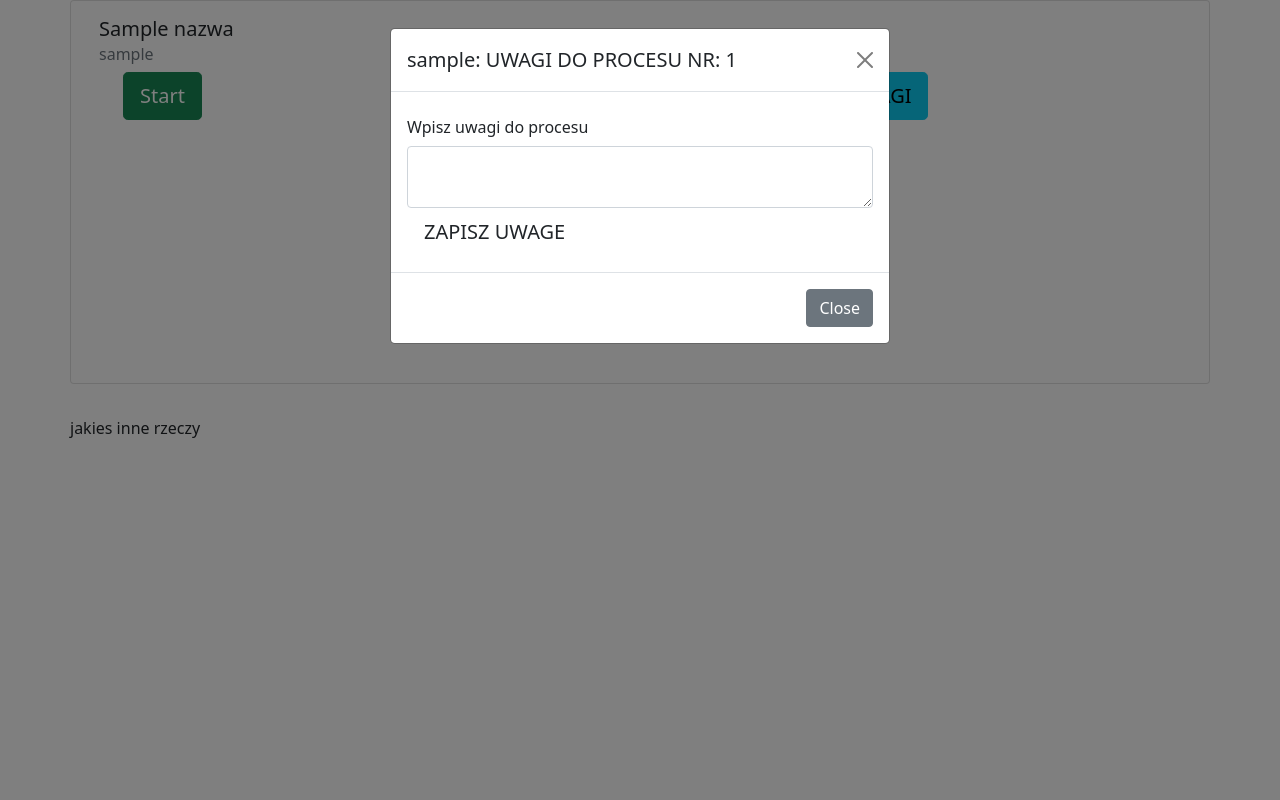
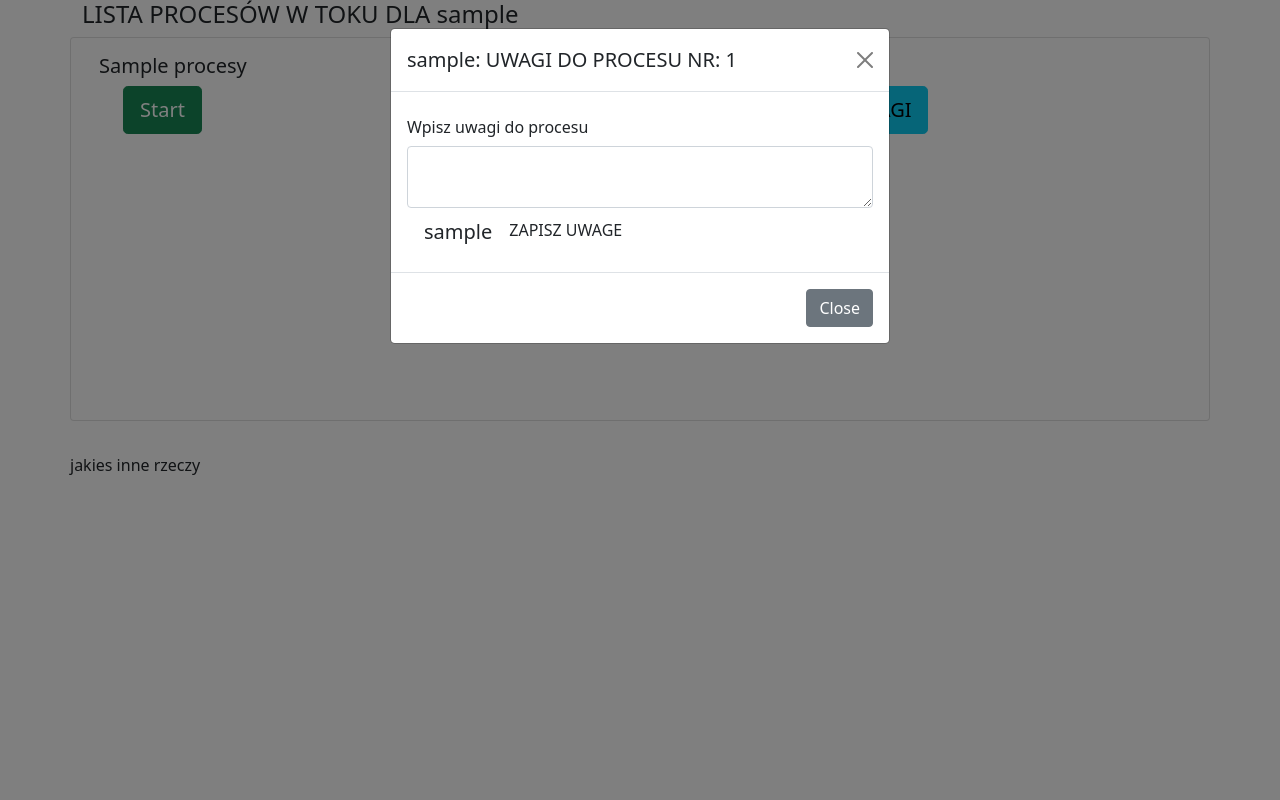
Before and after one commit to Mogarthron/Magazynier-Skaner, a Flask app: template templates/kontrola_czasu.html in a window 1280 px wide, after a click on "UWAGI". Run offline with Flask 3, Linux system fonts and the light colour scheme; the template is opened without the code that fills it: most values are stand-ins (such as "Sample title", 1, 10 or a date in 2020).

Commit message:
frontend

```diff
--- a/templates/kontrola_czasu.html
+++ b/templates/kontrola_czasu.html
@@ -2,18 +2,19 @@
 
 {% block content %}
 <div class="container">
+    <h4>LISTA PROCESÓW W TOKU DLA {{user_name}}</h4>
     <div class="row mb-3 overflow-scroll" style="height: 400px;">
         {% for i in procesy %}
         <div class="card mb-3">
             <div class="card-body">
-                <h5 class="card-title">{{i["nazwa"]}}</h5>
-                <h6 class="card-subtitle mb-2 text-muted">{{user_name}}</h6>
+                <h5 class="card-title">{{i[1]}}</h5>
+
                 <div class="container">
                     <div class="row">
 
                         <div class="col">
                             <form method="post">
-                                <button type="submit" name="start_{{loop.index}}"
+                                <button type="submit" name="start_{{i[0]}}"
                                     class="btn btn-success btn-lg">Start</button>
                             </form>
                         </div>
@@ -21,14 +22,14 @@
 
                         <div class="col">
                             <form method="post">
-                                <button type="submit" name="stop_{{loop.index}}"
+                                <button type="submit" name="stop_{{i[0]}}"
                                     class="btn btn-danger btn-lg">Stop</button>
                             </form>
                         </div>
 
                         <div class="col">
                             <button type="button" class="btn btn-info btn-lg" data-bs-toggle="modal"
-                                data-bs-target="#uwagiPracownika" data-bs-whatever="{{user_name}}_{{i['id']}}">
+                                data-bs-target="#uwagiPracownika" data-bs-whatever="{{user_name}}_{{i[0]}}">
                                 UWAGI
                             </button>
 
@@ -56,7 +57,7 @@
                 <form method="post">
                     <label for="uwagiDoProcesu" class="col-form-label">Wpisz uwagi do procesu</label>
                     <textarea class="form-control" name="uwagiDoProcesu"></textarea>
-                    <button type="submit" class="btn btn-lg" name="zapiszUwagiDoProcesu">ZAPISZ UWAGE</button>
+                    <input type="submit" class="btn btn-lg" name="zapiszUwagiDoProcesu">ZAPISZ UWAGE</input>
                 </form>
             </div>
             <div class="modal-footer">
```
